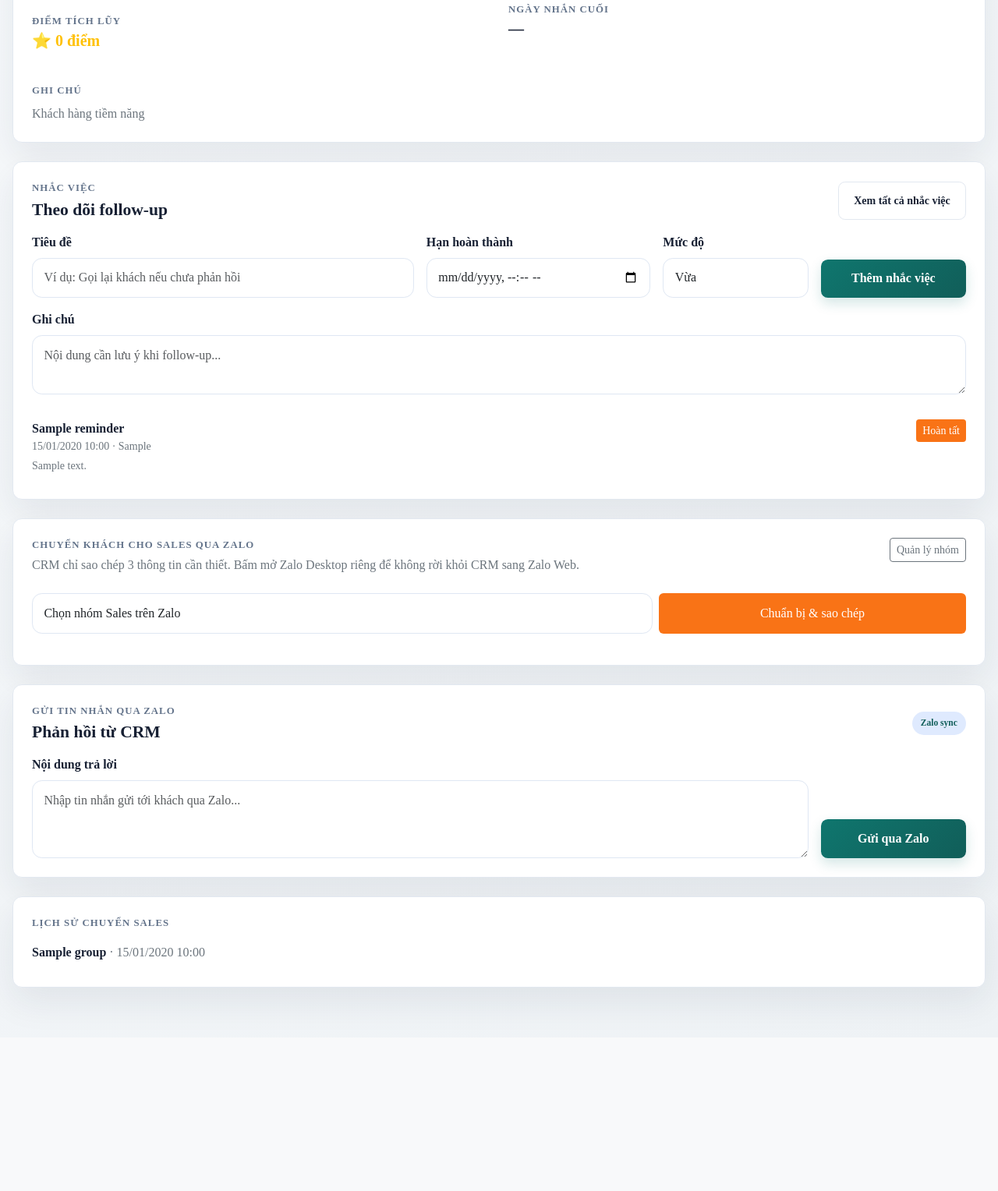
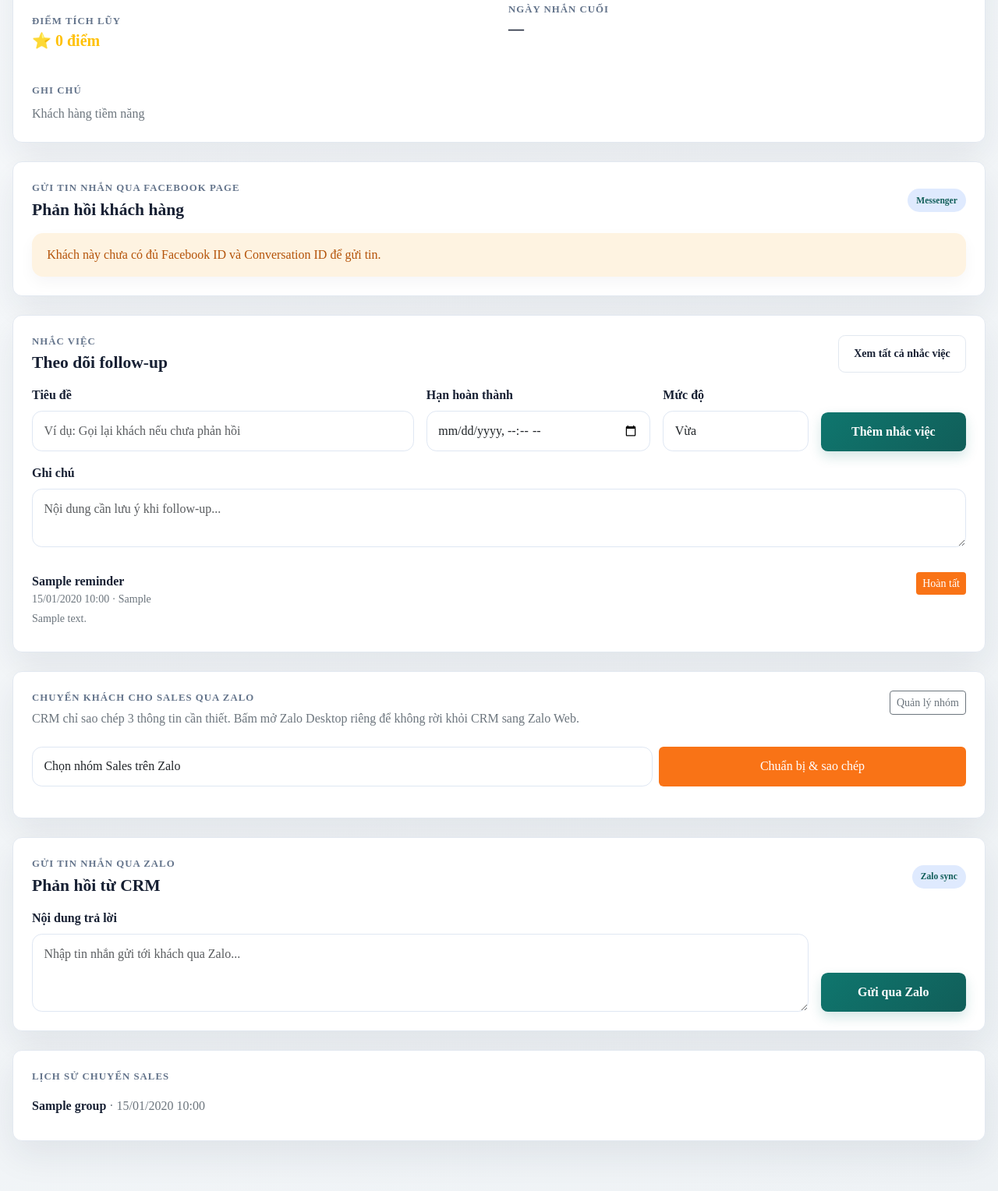
Before and after one commit to sondaihata-hash/CRMHAY, a Flask app: page /customers/1 in a window 1280 px wide. Shown: the part 640-2168 px from the top of the page at 78% size. Before the commit the page ends 1948 px from the top, so only its background shows below. Run offline with Flask 3, Linux system fonts and the light colour scheme; the visitor is signed in with stand-in values (Sample User, id 1); tables that the repository leaves empty hold one stand-in row (values such as "Sample post").

Commit message:
chore: auto-save changes 2026-09-05 09:01:08

```diff
--- a/app.py
+++ b/app.py
@@ -1366,6 +1366,48 @@ def send_zalo_message(customer, text):
         return f'failed-zalo-{uuid.uuid4().hex[:10]}'
 
 
+def send_facebook_message(customer, text):
+    """Send a Messenger reply using the Page token for the customer's Page."""
+    if not customer or not customer.facebook_id or not customer.conversation_id:
+        raise ValueError('Khách hàng chưa có Facebook ID hoặc Conversation ID để gửi tin.')
+    system_token = get_facebook_token()
+    if not system_token:
+        raise ValueError('Chưa cấu hình System User Token Facebook.')
+
+    pages = resolve_page_access_tokens(system_token, fetch_all_facebook_pages(system_token))
+    page = next(
+        (item for item in pages if item.get('name') == customer.page_name),
+        None,
+    )
+    if not page:
+        raise ValueError('Không tìm thấy Page của khách hàng hoặc Page chưa cấp quyền nhắn tin.')
+
+    endpoint = f"https://graph.facebook.com/v19.0/{page['id']}/messages"
+    payload = {
+        'recipient': {'id': customer.facebook_id},
+        'message': {'text': text},
+        'messaging_type': 'RESPONSE',
+    }
+    params = urlencode({'access_token': page['access_token']})
+    request = Request(
+        f'{endpoint}?{params}',
+        data=json.dumps(payload).encode('utf-8'),
+        headers={'Content-Type': 'application/json', 'User-Agent': 'CRM-HAY/1.0'},
+    )
+    try:
+        with urlopen(request, timeout=FACEBOOK_API_TIMEOUT) as response:
+            result = json.loads(response.read().decode('utf-8'))
+    except HTTPError as exc:
+        detail = exc.read().decode('utf-8', errors='replace')
+        logger.error('Facebook send FAIL customer=%s: %s', customer.id, detail)
+        raise ValueError('Facebook từ chối gửi tin. Kiểm tra quyền Page và thời hạn phản hồi.') from exc
+    except (URLError, ValueError) as exc:
+        logger.error('Facebook send FAIL customer=%s: %s', customer.id, exc)
+        raise ValueError('Không thể kết nối Facebook để gửi tin.') from exc
+    logger.info('Facebook send OK customer=%s', customer.id)
+    return result.get('message_id') or result.get('id') or ''
+
+
 def is_valid_zalo_group_url(value):
     if not value:
         return True
@@ -1818,6 +1860,34 @@ def send_customer_zalo(c_id):
     customer.message_excerpt = message[:500]
     db.session.commit()
     flash('Đã gửi tin nhắn qua Zalo từ CRM.', 'success')
+    return redirect(url_for('customer_detail', c_id=customer.id))
+
+
+@app.route('/customers/<int:c_id>/send-facebook', methods=['POST'])
+@login_required
+def send_customer_facebook(c_id):
+    customer = get_visible_customer(c_id)
+    message = (request.form.get('facebook_message') or '').strip()
+    if not message:
+        flash('Nội dung tin nhắn Facebook không được để trống.', 'danger')
+        return redirect(url_for('customer_detail', c_id=customer.id))
+    try:
+        external_message_id = send_facebook_message(customer, message)
+    except ValueError as exc:
+        flash(str(exc), 'danger')
+        return redirect(url_for('customer_detail', c_id=customer.id))
+    db.session.add(MessageLog(
+        customer_id=customer.id,
+        sender_type='sales',
+        channel='facebook',
+        message=message,
+        external_message_id=external_message_id,
+        sent_at=datetime.utcnow(),
+    ))
+    customer.last_message_date = datetime.utcnow()
+    customer.message_excerpt = message[:500]
+    db.session.commit()
+    flash('Đã gửi tin nhắn qua Facebook Page.', 'success')
     return redirect(url_for('customer_detail', c_id=customer.id))
 
 
--- a/templates/customer_detail.html
+++ b/templates/customer_detail.html
@@ -137,6 +137,31 @@
   <div class="panel p-4 mt-4">
     <div class="d-flex justify-content-between align-items-center gap-3 flex-wrap mb-3">
       <div>
+        <div class="kpi-label">Gửi tin nhắn qua Facebook Page</div>
+        <h2 class="section-title mb-0">Phản hồi khách hàng</h2>
+      </div>
+      <span class="badge-soft">Messenger</span>
+    </div>
+    {% if c.conversation_id and c.facebook_id %}
+      <form action="{{ url_for('send_customer_facebook', c_id=c.id) }}" method="post" class="row g-3 align-items-end">
+        <input type="hidden" name="_csrf_token" value="{{ csrf_token() }}">
+        <div class="col-md-10">
+          <label class="form-label fw-semibold" for="facebook_message">Nội dung trả lời</label>
+          <textarea id="facebook_message" class="form-control" name="facebook_message" rows="3" placeholder="Ví dụ: Sản phẩm hiện có giá 500.000đ." required></textarea>
+        </div>
+        <div class="col-md-2 d-grid">
+          <button class="btn primary-btn" type="submit">Gửi qua Facebook</button>
+        </div>
+      </form>
+      <div class="small text-secondary mt-2">Khách sẽ nhận tin nhắn từ Facebook Page, không phải tài khoản cá nhân của Sale.</div>
+    {% else %}
+      <div class="alert alert-warning mb-0">Khách này chưa có đủ Facebook ID và Conversation ID để gửi tin.</div>
+    {% endif %}
+  </div>
+
+  <div class="panel p-4 mt-4">
+    <div class="d-flex justify-content-between align-items-center gap-3 flex-wrap mb-3">
+      <div>
         <div class="kpi-label">Nhắc việc</div>
         <h2 class="section-title mb-0">Theo dõi follow-up</h2>
       </div>
@@ -246,7 +271,7 @@
 
   {% if c.message_logs %}
   <div class="panel p-4 mt-4">
-    <div class="kpi-label mb-2">Lịch sử tương tác Zalo / CRM</div>
+    <div class="kpi-label mb-2">Lịch sử tương tác Facebook / Zalo / CRM</div>
     {% for log in (c.message_logs|sort(attribute='sent_at', reverse=True))[:8] %}
       <div class="py-2 {% if not loop.last %}border-bottom{% endif %}">
         <div class="d-flex justify-content-between gap-3 flex-wrap">
```
